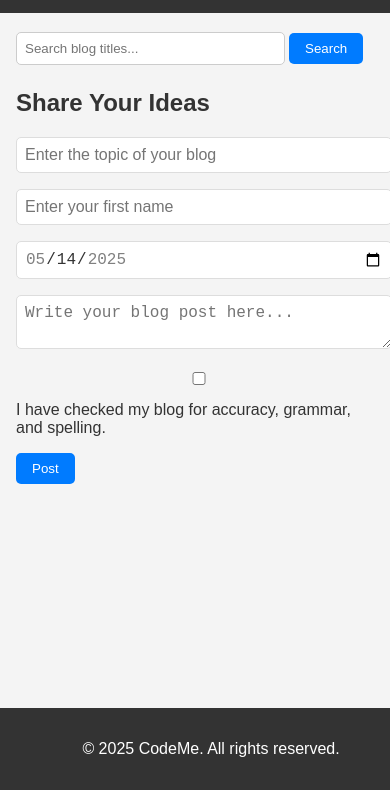
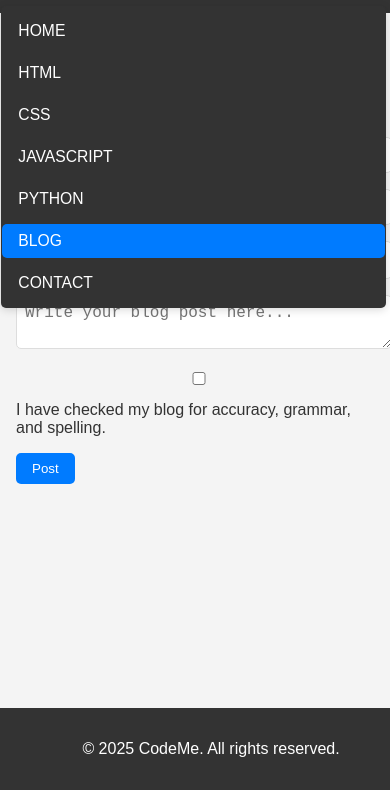
Before and after one commit to Bonafs/codeMe, a plain HTML site: page blog.html in a window 390 px wide. Both pictures are taken after a click on the element 355 px from the left and 33 px from the top of the page. Shown: the part 54-844 px from the top of the page. Drawn offline with Linux system fonts and the light colour scheme.

Commit message:
Add the tuggle.the.burger menu to the Blog page.

```diff
--- a/blog.html
+++ b/blog.html
@@ -111,7 +111,7 @@
             padding: 0.75rem 1.5rem;
             font-size: 1.1rem;
             cursor: pointer;
-            box-shadow: 0 2px 8px rgba(0,0,0,0.15);
+            box-shadow: 0 2px 8px rgba(0, 0, 0, 0.15);
             transition: opacity 0.2s;
         }
 
@@ -130,6 +130,7 @@
                 width: 95vw;
                 padding: 1rem;
             }
+
             .scroll-to-top {
                 right: 1rem;
                 bottom: 5rem;
@@ -138,6 +139,7 @@
             }
         }
     </style>
+
 </head>
 
 <body>
@@ -199,6 +201,11 @@
     </footer>
 
     <script>
+        // Toggle the burger menu
+        function toggleMenu() {
+            const navLinks = document.querySelector('.nav-links');
+            navLinks.classList.toggle('active');
+        }
         // Set the current date in the date field on page load and restrict to today only
         const today = new Date().toISOString().split('T')[0];
         document.getElementById('postDate').value = today;
@@ -560,7 +567,7 @@
         });
 
         // Allow Enter to submit the blog post form from any input (except textarea)
-        document.getElementById('addPostForm').addEventListener('keydown', function(e) {
+        document.getElementById('addPostForm').addEventListener('keydown', function (e) {
             if (e.key === 'Enter' && e.target.tagName !== 'TEXTAREA') {
                 this.requestSubmit();
             }
@@ -585,4 +592,5 @@
         });
     </script>
 </body>
+
 </html>
```
